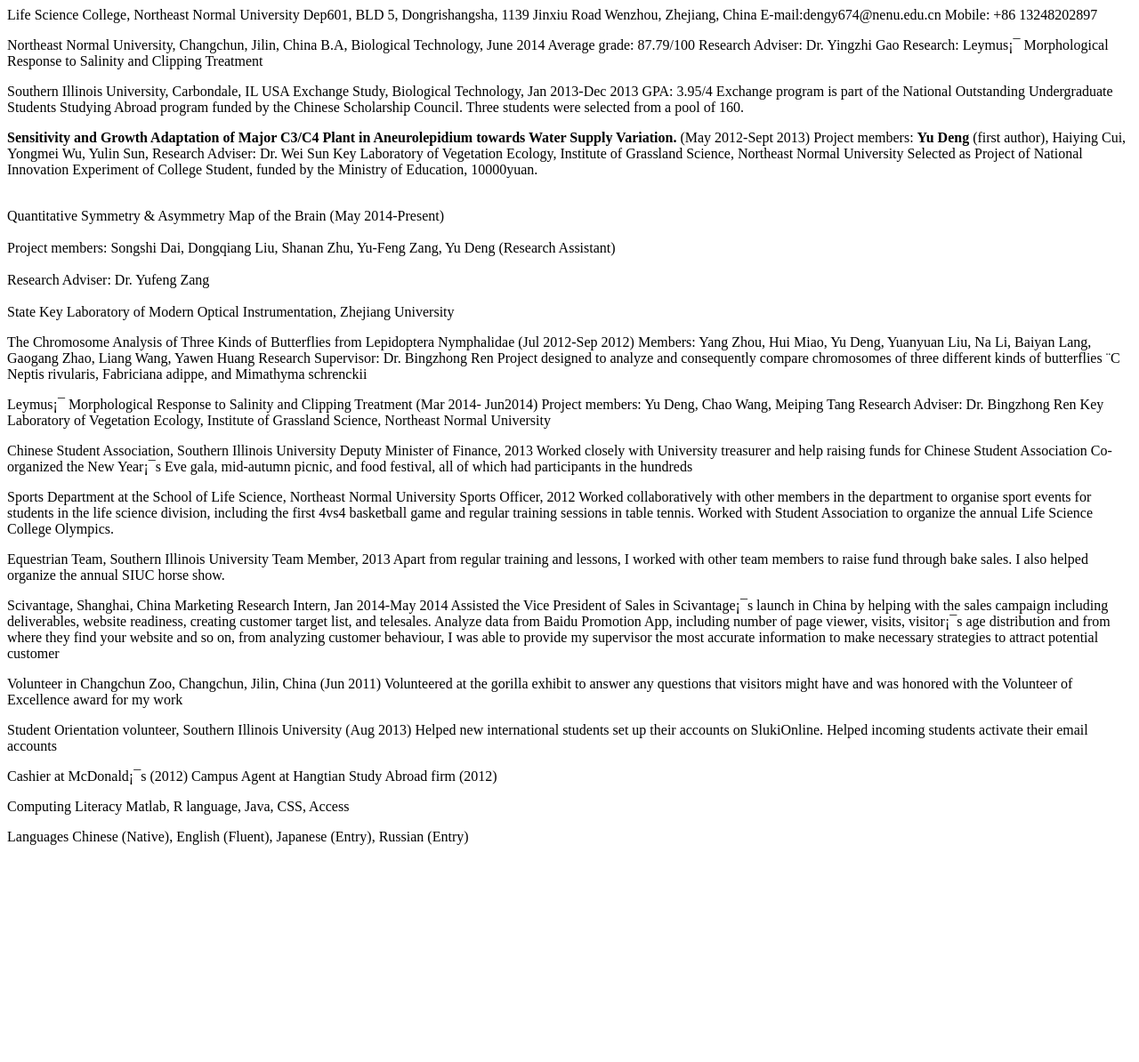
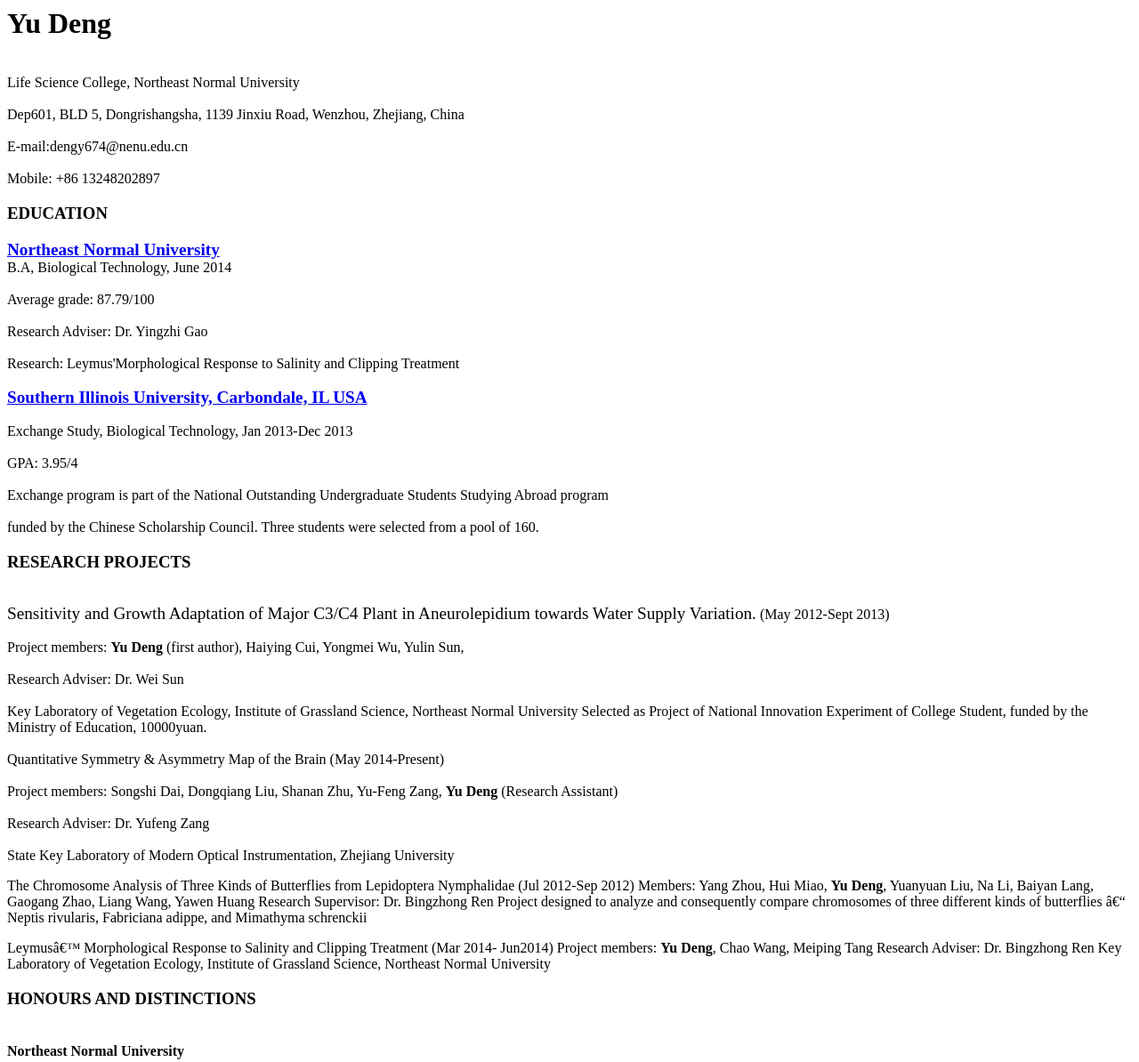
Before and after one commit to blueheart789/blueheart789.github.io, a plain HTML site: page index.html in a window 1280 px wide. Shown: the top 1194 px of the page at 89% size. Before the commit the page ends 966 px from the top, so only its background shows below. Drawn offline with Linux system fonts and the light colour scheme.

Commit message:
version2

```diff
--- a/index.html
+++ b/index.html
@@ -1,74 +1,69 @@
-<html>
-  <head>
-    <meta charset="UTF-8">
-    <title>
-      Yu Deng
-    </title>
-  </head>
+<html><head>
+<meta http-equiv="Content-Type" content="text/html; charset=iso-8859-1">
+<meta name="description" content="Northeast Normal University Life Science College">
+<meta name="keywords" content="Northeast Normal university, Bachelor, bioinformatics, biotechnology">
+<meta name="GENERATOR" content="Microsoft FrontPage 4.0"><title>Yu Deng's Home Page</title></head>
 <body>
-  <p>
-  Life Science College, Northeast Normal University
-  Dep601, BLD 5, Dongrishangsha,  1139 Jinxiu Road
-  Wenzhou, Zhejiang, China
-  E-mail:dengy674@nenu.edu.cn
-  Mobile: +86 13248202897
-  <p>
+<h1> Yu Deng</h1>
+<br>Life Science College, Northeast Normal University</br>
+<br>Dep601, BLD 5, Dongrishangsha,  1139 Jinxiu Road, Wenzhou, Zhejiang, China  </br>
+<br>E-mail:dengy674@nenu.edu.cn </br>
+<br>Mobile: +86 13248202897</br>
 
-  <title>EDUCATION  </title>
-  <p>Northeast Normal University, Changchun, Jilin, China
-  B.A, Biological Technology, June 2014
-  Average grade: 87.79/100
-  Research Adviser: Dr. Yingzhi Gao
-  Research: Leymus¡¯ Morphological Response to Salinity and Clipping Treatment
-  </p>
 
-  <p>Southern Illinois University, Carbondale, IL USA
-  Exchange Study, Biological Technology, Jan 2013-Dec 2013
-    GPA: 3.95/4
-  Exchange program is part of the National Outstanding Undergraduate Students Studying Abroad program funded by the Chinese Scholarship Council. Three students were selected from a pool of 160.
-  </p>
+<h3>EDUCATION </h3>
+<a href="http://www.nenu.edu.cn/"><big><b>Northeast Normal University</b></big></a>
+<br>B.A, Biological Technology, June 2014</br>
+<br>Average grade: 87.79/100</br>
+<br>Research Adviser: Dr. Yingzhi Gao<br>
+<br>Research: Leymus'Morphological Response to Salinity and Clipping Treatment</br>
 
-  <title>RESEARCH PROJECTS </title>
-    <p>
-    <b>Sensitivity and Growth Adaptation of Major C3/C4 Plant in Aneurolepidium towards Water Supply Variation.</b> (May 2012-Sept 2013)
-    Project members: <b>Yu Deng</b> (first author), Haiying Cui, Yongmei Wu, Yulin Sun,
-    Research Adviser: Dr. Wei Sun
-    Key Laboratory of Vegetation Ecology, Institute of Grassland Science, Northeast Normal University
+<br><big><b><a href="http://www.siu.edu/">Southern Illinois University, Carbondale, IL USA</a></big></b></br>
+<br>Exchange Study, Biological Technology, Jan 2013-Dec 2013</br>
+<br>GPA: 3.95/4</br>
+<br>Exchange program is part of the National Outstanding Undergraduate Students Studying Abroad program</br>
+<br>funded by the Chinese Scholarship Council. Three students were selected from a pool of 160.</br>
+
+<h3>RESEARCH PROJECTS </h3>
+
+<br><big>Sensitivity and Growth Adaptation of Major C3/C4 Plant in Aneurolepidium towards Water Supply Variation.</big> (May 2012-Sept 2013)</br>
+<br>Project members: <b>Yu Deng</b> (first author), Haiying Cui, Yongmei Wu, Yulin Sun,</br>
+<br>Research Adviser: Dr. Wei Sun</br>
+  <br>Key Laboratory of Vegetation Ecology, Institute of Grassland Science, Northeast Normal University
   Selected as Project of National Innovation Experiment of College Student, funded by the Ministry of Education, 10000yuan.
-    </p>
-    <br>
-  Quantitative Symmetry & Asymmetry Map of the Brain (May 2014-Present)</br>
-    <br>Project members: Songshi Dai, Dongqiang Liu, Shanan Zhu, Yu-Feng Zang, Yu Deng (Research Assistant) </br>
+  </br>
+<br>Quantitative Symmetry & Asymmetry Map of the Brain (May 2014-Present)</br>
+  <br>Project members: Songshi Dai, Dongqiang Liu, Shanan Zhu, Yu-Feng Zang, <b>Yu Deng</b> (Research Assistant) </br>
 <br>Research Adviser: Dr. Yufeng Zang </br>
   <br>State Key Laboratory of Modern Optical Instrumentation, Zhejiang University  </br>
 
 <p>The Chromosome Analysis of Three Kinds of Butterflies from Lepidoptera Nymphalidae (Jul 2012-Sep 2012)
-    Members: Yang Zhou, Hui Miao, Yu Deng, Yuanyuan Liu, Na Li, Baiyan Lang, Gaogang Zhao, Liang Wang, Yawen Huang
+  Members: Yang Zhou, Hui Miao, <b>Yu Deng</b>, Yuanyuan Liu, Na Li, Baiyan Lang, Gaogang Zhao, Liang Wang, Yawen Huang
   Research Supervisor: Dr. Bingzhong Ren
-    Project designed to analyze and consequently compare chromosomes of three different kinds of butterflies ¨C Neptis rivularis, Fabriciana adippe, and Mimathyma schrenckii
+  Project designed to analyze and consequently compare chromosomes of three different kinds of butterflies – Neptis rivularis, Fabriciana adippe, and Mimathyma schrenckii
 </p>
-  <p>Leymus¡¯ Morphological Response to Salinity and Clipping Treatment (Mar 2014- Jun2014)
-    Project members: Yu Deng, Chao Wang, Meiping Tang
+<p>Leymus’ Morphological Response to Salinity and Clipping Treatment (Mar 2014- Jun2014)
+  Project members: <b>Yu Deng</b>, Chao Wang, Meiping Tang
   Research Adviser: Dr. Bingzhong Ren
   Key Laboratory of Vegetation Ecology, Institute of Grassland Science, Northeast Normal University
 </p>
 
-  <title>HONOURS AND DISTINCTIONS<title>
-    <p>Northeast Normal University
-     The First Prize Scholarship, 2012
-    Outstanding Student Award, 2012
-    Scholarship for Being Expert in a Special Field of Study, 2012
-    The Second Prize Scholarship (twice), 2011, 2013
+<h3>HONOURS AND DISTINCTIONS</h3>
+  <h4><br>Northeast Normal University</br> </h4>
+   <br>The First Prize Scholarship, 2012</br>
+  <br>Outstanding Student Award, 2012</br>
+  <br>Scholarship for Being Expert in a Special Field of Study, 2012</br>
+  <br>The Second Prize Scholarship (twice), 2011, 2013</br>
 
-  Southern Illinois University
+<h4>Southern Illinois University</h4>
   Top 5% in Psychology Award, 2013
 </p>
 
-  <title>LEADERSHIP</title>
+<h3>LEADERSHIP</h3>
 <p>Chinese Student Association, Southern Illinois University
   Deputy Minister of Finance, 2013
   Worked closely with University treasurer and help raising funds for Chinese Student Association
-    Co-organized the New Year¡¯s Eve gala, mid-autumn picnic, and food festival, all of which had participants in the hundreds
+  Co-organized the New Year’s Eve gala, mid-autumn picnic, and food festival, all of which had participants in the hundreds
 </p>
 <p>Sports Department at the School of Life Science, Northeast Normal University
   Sports Officer, 2012
@@ -78,16 +73,15 @@
 <p>Equestrian Team, Southern Illinois University
   Team Member, 2013
   Apart from regular training and lessons, I worked with other team members to raise fund through bake sales. I also helped organize the annual SIUC horse show.
+
+<h3>INTERNSHIP</h3>
+<p>Scivantage, Shanghai, China
+  Marketing Research Intern, Jan 2014-May 2014
+  Assisted the Vice President of Sales in Scivantage’s launch in China by helping with the sales campaign including deliverables, website readiness, creating customer target list, and telesales.
+  Analyze data from Baidu Promotion App, including number of page viewer, visits, visitor’s age distribution and from where they find your website and so on, from analyzing customer behaviour, I was able to provide my supervisor the most accurate information to make necessary strategies to attract potential customer
 </p>
 
-  <title>INTERNSHIP</title>
-  <p>Scivantage, Shanghai, China
-    Marketing Research Intern, Jan 2014-May 2014
-    Assisted the Vice President of Sales in Scivantage¡¯s launch in China by helping with the sales campaign including deliverables, website readiness, creating customer target list, and telesales.
-    Analyze data from Baidu Promotion App, including number of page viewer, visits, visitor¡¯s age distribution and from where they find your website and so on, from analyzing customer behaviour, I was able to provide my supervisor the most accurate information to make necessary strategies to attract potential customer
-  </p>
-
-  <title>SERVICE</title>
+<h3>SERVICE</h3>
 <p> Volunteer in Changchun Zoo, Changchun, Jilin, China (Jun 2011)
   Volunteered at the gorilla exhibit to answer any questions that visitors might have and was honored with the Volunteer of Excellence award for my work
 </p>
@@ -95,12 +89,12 @@
   Helped new international students set up their accounts on SlukiOnline.
   Helped incoming students activate their email accounts
 </p>
-  <title>EMPLOYMENT </title>
-  <p>Cashier at McDonald¡¯s (2012)
+<h3>EMPLOYMENT  </h3>
+<p>Cashier at McDonald’s (2012)
   Campus Agent at Hangtian Study Abroad firm (2012)
   </p>
 
-  <title>SKILLS</title>
+<h3>SKILLS</h3>
 <p> Computing Literacy
 Matlab, R language, Java, CSS, Access
 </p>
@@ -108,4 +102,3 @@
   Chinese (Native), English (Fluent), Japanese (Entry), Russian (Entry)
 </p>
 </body>
-</html>
```
Lines whose indentation alone changed are shown as unchanged.
